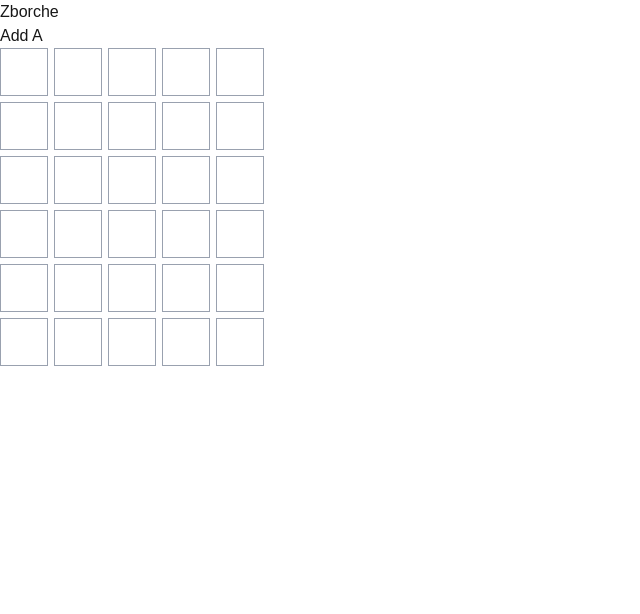
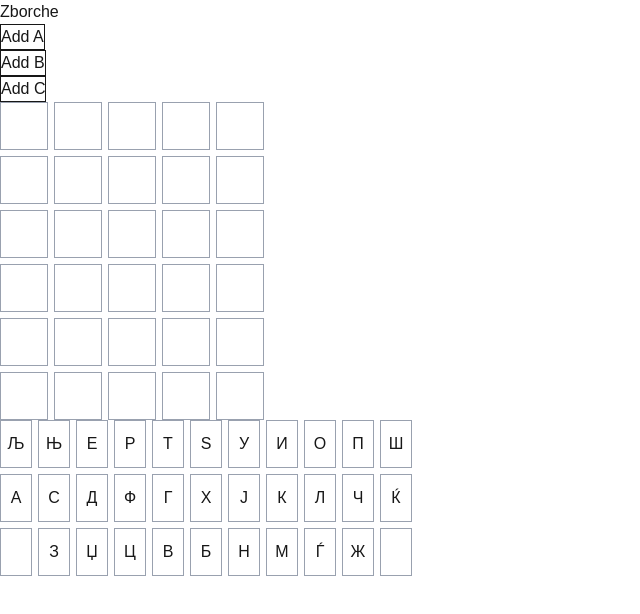
Before and after one commit to majaxpan/zborche_igra, a Next.js app: page / in a window 1280 px wide. Shown: the top 614 px of the page, without its empty margins (0-640 px from the left). Built offline with nearby package versions, Linux system fonts and the light colour scheme.

Commit message:
added Macedonian keyboard component

```diff
--- a/src/app/page.tsx
+++ b/src/app/page.tsx
@@ -1,4 +1,5 @@
 import GameBoard from "@/components/GameBoard";
+import Keyboard from "@/components/Keyboard";
 
 export default function Home() {
   return (
@@ -6,6 +7,7 @@ export default function Home() {
       <h1>Zborche</h1>
 
       <GameBoard />
+      <Keyboard />
     </main>
   )
 }
--- a/src/components/GameBoard.tsx
+++ b/src/components/GameBoard.tsx
@@ -18,35 +18,34 @@ export default function GameBoard() {
   const maxNumColumns = 4; //5 columns
   const maxNumRows = 5; //6 rows
 
-  function updatePosition(){
-    if(currentRow === maxNumRows && currentColumn === maxNumColumns){
-        return;
+  function updatePosition() {
+    if (currentRow === maxNumRows && currentColumn === maxNumColumns) {
+      return;
     }
 
-    if(currentColumn != maxNumColumns){
-        setCurrentColumn(prev => prev + 1);
+    if (currentColumn != maxNumColumns) {
+      setCurrentColumn((prev) => prev + 1);
+    } else {
+      setCurrentColumn(0);
+      setCurrentRow((prev) => prev + 1);
     }
-    else{
-        setCurrentColumn(0);
-        setCurrentRow(prev => prev + 1)
-    }
+  }
+
+  function addLetter(letter) {
+    const newBoard = [...board];
+
+    newBoard[currentRow][currentColumn] = letter;
+
+    updatePosition();
+
+    setBoard(newBoard);
   }
 
   return (
     <div>
-      <button
-        onClick={() => {
-          const newBoard = [...board];
-
-          newBoard[currentRow][currentColumn] = "А";
-
-          updatePosition();
-
-          setBoard(newBoard);
-        }}
-      >
-        Add A
-      </button>
+      <button onClick={() => addLetter("A")} className="border bodred-black flex">Add A</button>
+      <button onClick={() => addLetter("B")} className="border bodred-black flex">Add B</button>
+      <button onClick={() => addLetter("C")} className="border bodred-black flex">Add C</button>
       <div className="flex flex-col gap-1.5">
         {board.map((row, rowIndex) => (
           <div key={rowIndex} className="flex gap-1.5">
--- /dev/null
+++ b/src/components/Keyboard.tsx
@@ -0,0 +1,26 @@
+"use client";
+import { useState } from "react";
+
+export default function Keyboard() {
+  const macedonianKeyboard = [
+    ["Љ", "Њ", "Е", "Р", "Т", "Ѕ", "У", "И", "О", "П", "Ш"],
+    ["А", "С", "Д", "Ф", "Г", "Х", "Ј", "К", "Л", "Ч", "Ќ"],
+    ["", "З", "Џ", "Ц", "В", "Б", "Н", "М", "Ѓ", "Ж", ""],
+  ];
+
+  return (
+    <div>
+      <div className="flex flex-col gap-1.5">
+        {macedonianKeyboard.map((row, rowIndex) => (
+          <div key={rowIndex} className="flex gap-1.5">
+            {row.map((letter, letterIndex) => (
+              <button onClick={() => console.log(letter)} key={letterIndex} className="w-8 h-12 border border-gray-400">
+                {letter}
+              </button>
+            ))}
+          </div>
+        ))}
+      </div>
+    </div>
+  );
+}
```
